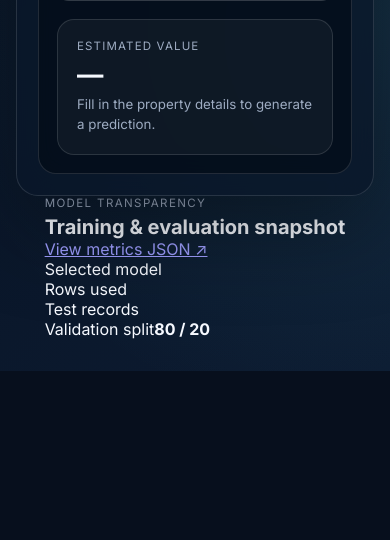
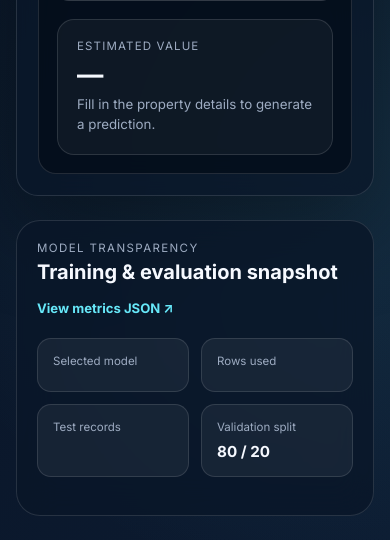
Before and after one commit to Shivamxxpathak/Home-Prediction-app, a Flask app: template templates/index.html in a window 390 px wide. Shown: the part 1451-1991 px from the top of the page. Before the commit the page ends 1822 px from the top, so only its background shows below. Run offline with Flask 3, Linux system fonts and the light colour scheme; the template is opened without the code that fills it, so the values that code supplies are empty.

Commit message:
Style model evaluation panel responsively

```diff
--- a/static/style.css
+++ b/static/style.css
@@ -271,3 +271,13 @@ button:disabled { cursor: wait; opacity: .75; }
   .actions { grid-template-columns: 1fr; }
   h1 { font-size: 2.55rem; }
 }
+
+.evaluation-card{width:100%;margin:24px 0 8px;padding:28px 34px;background:rgba(10,22,40,.78);border:1px solid var(--border);border-radius:24px;backdrop-filter:blur(18px)}
+.evaluation-heading{display:flex;justify-content:space-between;align-items:center;gap:16px}
+.evaluation-heading a{color:var(--accent);font-size:.82rem;font-weight:700;text-decoration:none}
+.evaluation-grid{display:grid;grid-template-columns:repeat(4,1fr);gap:12px;margin-top:22px}
+.evaluation-grid div{display:flex;flex-direction:column;gap:8px;padding:15px;border:1px solid var(--border);border-radius:14px;background:var(--panel-soft)}
+.evaluation-grid span{color:var(--muted);font-size:.72rem}
+.evaluation-grid strong{font-size:.95rem;overflow-wrap:anywhere}
+.evaluation-note{margin:18px 0 0;color:var(--muted);font-size:.76rem;line-height:1.6}
+@media(max-width:650px){.evaluation-card{padding:20px}.evaluation-heading{align-items:flex-start;flex-direction:column}.evaluation-grid{grid-template-columns:repeat(2,1fr)}}
```
